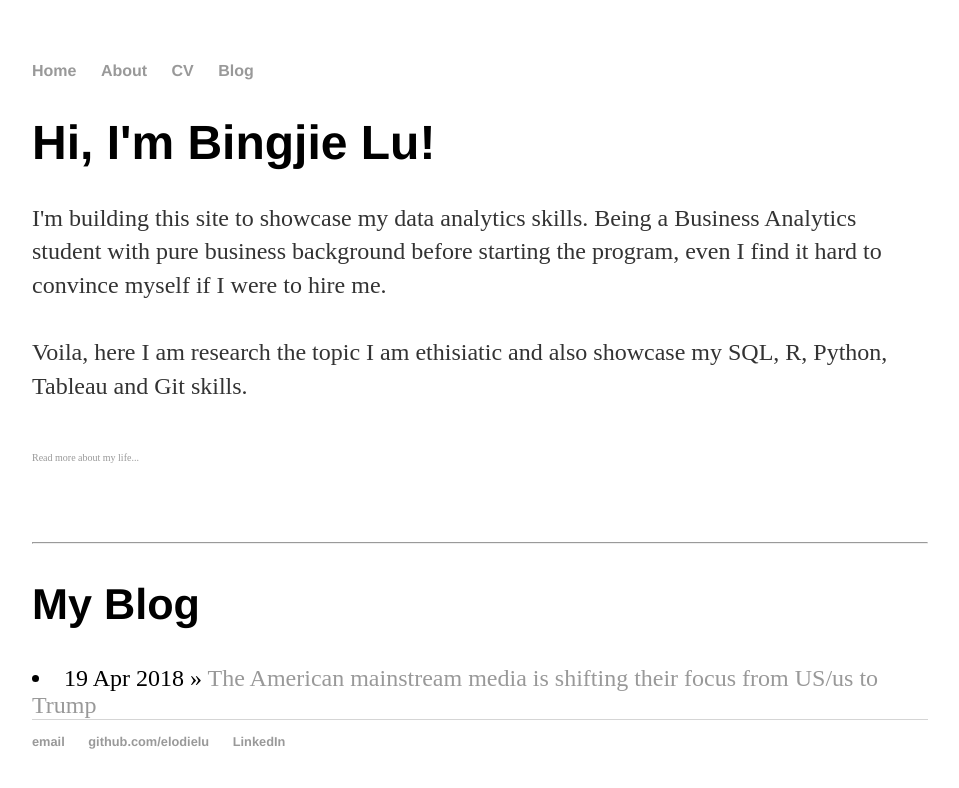
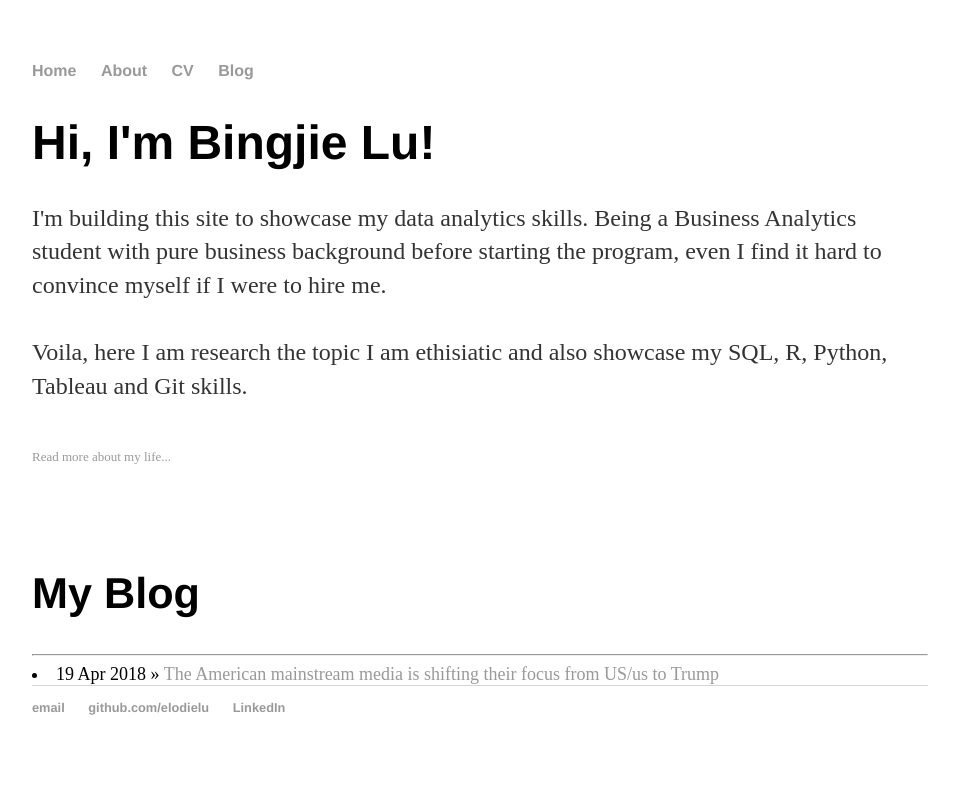
Before and after one commit to elodielu/elodielu.github.io, a Jekyll site: the page built from index.html, in a window 1280 px wide. Shown: the top 788 px of the page, without its empty margins (160-1119 px from the left). Built offline with Jekyll 4.4.1, drawn with Linux system fonts in a browser that asks for light colours.

Commit message:
Update index.html

```diff
--- a/index.html
+++ b/index.html
@@ -9,12 +9,12 @@
 			<br>
 			Voila, here I am research the topic I am ethisiatic and also showcase my SQL, R, Python, Tableau and Git skills.<br>
 			<br>
-			<font size="-2"><a href="/about">Read more about my life...</a></p></font>
+			<font size="-1"><a href="/about">Read more about my life...</a></p></font>
 			<br><br>
-			<hr>
 
 			<h2>My Blog</h2>
-			<font size="+2">
+			<hr>
+			<font size="+1">
 			{% for post in site.posts %}
 			   <li><span>{{ post.date | date_to_string }}</span> &raquo; <a href="{{ post.url }}" title="{{ post.title }}">{{ post.title }}</a></li>
 			{% endfor %}</font>
```
